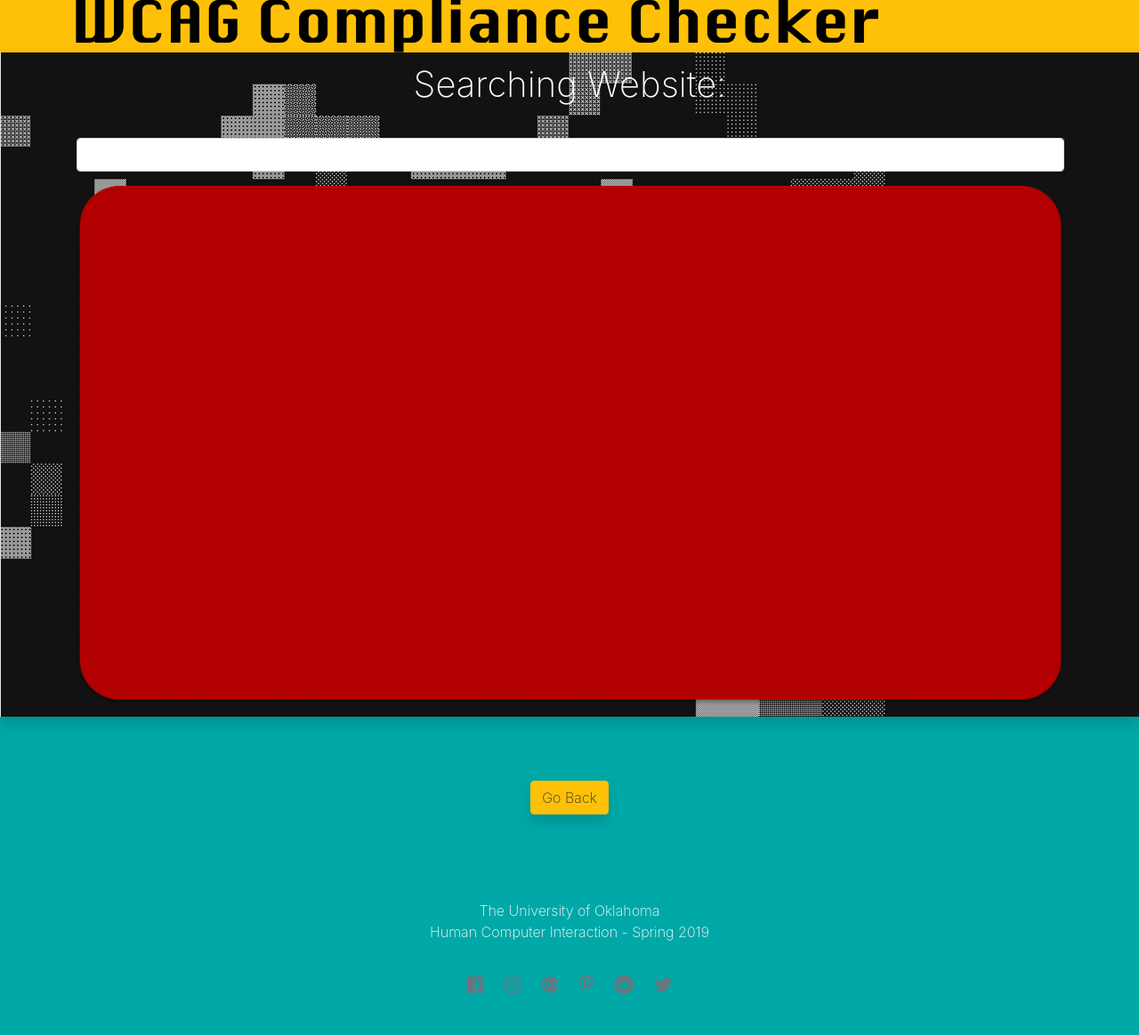
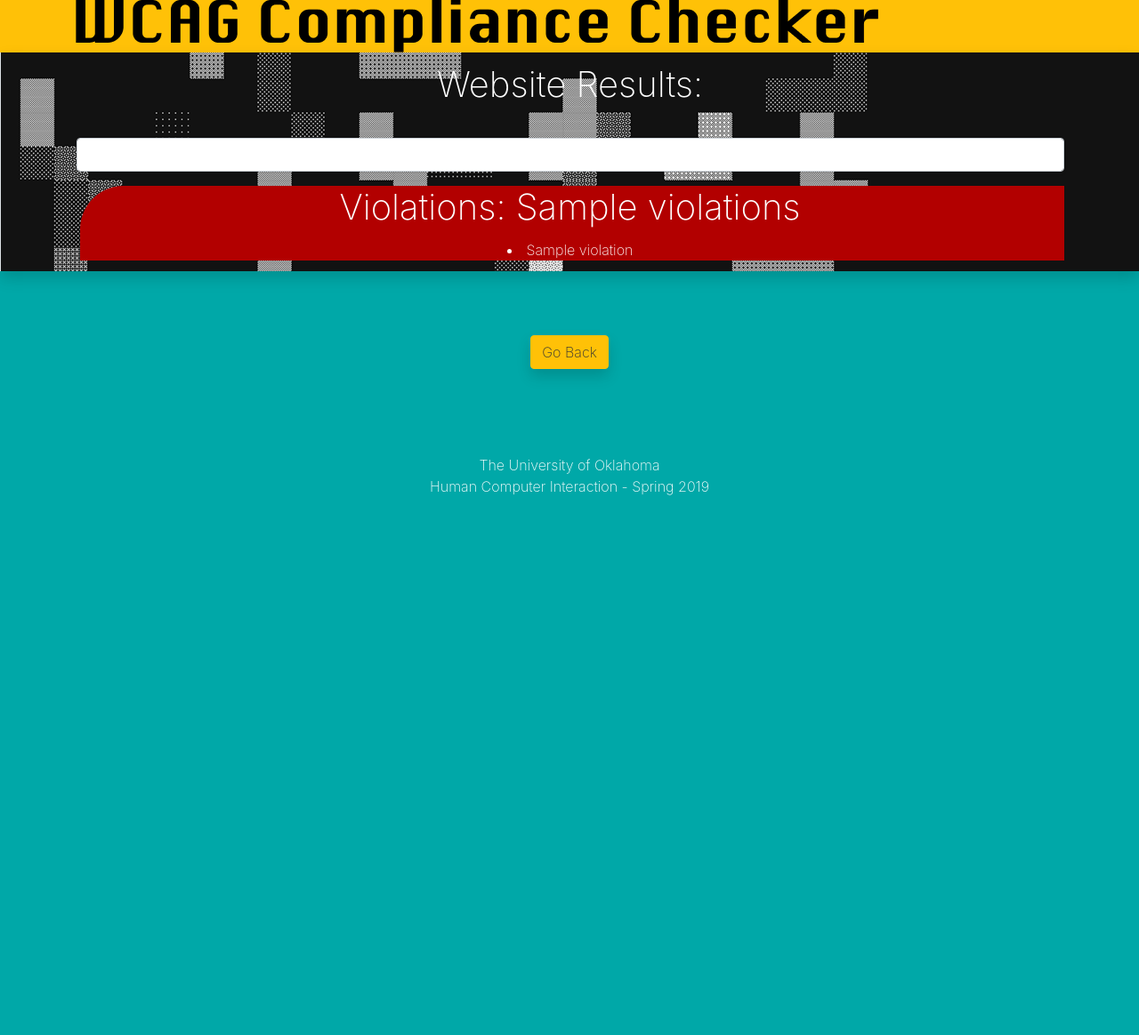
Before and after one commit to nlafon/WCAGCompChecker, a Django app: template wcag_checker/home/templates/resultsTest.html in a window 1280 px wide. Shown: the part 64-1228 px from the top of the page at 89% size. After the commit the page ends 621 px from the top, so only its background shows below. Run offline with Django 3.2, Linux system fonts and the light colour scheme; the template is opened without the code that fills it: most values are stand-ins (such as "Sample title", 1, 10 or a date in 2020); some libraries are stand-ins or nearby versions.

Commit message:
Integrated template

```diff
--- a/wcag_checker/home/models.py
+++ b/wcag_checker/home/models.py
@@ -2,4 +2,4 @@
 from django import forms
 
 class URLForm(forms.Form):
-    url = forms.CharField(label='Website to check', max_length=3000)
+    url = forms.CharField(label='', max_length=3000, widget=forms.TextInput(attrs={'class': "form-control shadow-sm"}))
--- a/wcag_checker/home/templates/resultsTest.html
+++ b/wcag_checker/home/templates/resultsTest.html
@@ -1,20 +1,28 @@
 <!DOCTYPE html>
+
+{% extends "base.html" %}
+
+{% block title %}WCAG Compliance Checker | Results{% endblock %}
+
 <html>
 
-<head>
+{% block head %}
   <meta charset="utf-8">
   <meta name="viewport" content="width=device-width, initial-scale=1">
   <!-- PAGE settings -->
   <link rel="icon" href="https://templates.pingendo.com/assets/Pingendo_favicon.ico">
-  <title>WCAG Compliance Checker | Results</title>
   <meta name="description" content="Wireframe design of a cover page by Pingendo">
   <meta name="keywords" content="Pingendo bootstrap example template wireframe cover">
   <meta name="author" content="Pingendo">
-  <!-- CSS dependencies -->
+
+  <!-- LOAD STATIC CSS dependencies -->
+  {% load static %}
   <link rel="stylesheet" href="https://cdnjs.cloudflare.com/ajax/libs/font-awesome/4.7.0/css/font-awesome.min.css" type="text/css">
-  <link rel="stylesheet" href="wireframe.css">
-</head>
+  <link rel="stylesheet" href="{{ STATIC_URL }} /templates/wireframe.css">
 
+{% endblock %}
+
+{% block content %}
 <body class="text-center bg-dark">
   <nav class="navbar navbar-expand-md bg-warning navbar-light">
     <div class="container">
@@ -23,7 +31,7 @@
       <div class="collapse navbar-collapse text-center justify-content-end" id="navbar2SupportedContent">
         <ul class="navbar-nav">
           <li class="nav-item">
-            <a class="nav-link active" href="#"><b>Home</b></a>
+            <a class="nav-link active" href="/home"><b>Home</b></a>
           </li>
           <li class="nav-item">
             <a class="nav-link" href="#"><b>The Team</b></a>
@@ -38,20 +46,38 @@
   <div class="bg-warning py-0" style="">
     <div class="container">
       <div class="row">
-        <div class="col-md-12"><img class="img-fluid d-block" src="assets/images/WCAG Compliance Checker.png" height="4"></div>
+        <div class="col-md-12"><img class="img-fluid d-block" src="{% static "assets/images/WCAG Compliance Checker.png" %}" height="4"></div>
       </div>
     </div>
   </div>
-  <div class="text-center border-left shadow py-2" style="	background-image: url(assets/images/merge-pattern.png);	background-position: right bottom;	background-size: cover;	background-repeat: repeat;	background-attachment: fixed;">
+  <div class="text-center border-left shadow py-2" style="	background-image: url({% static "assets/images/merge-pattern.png" %});	background-position: right bottom;	background-size: cover;	background-repeat: repeat;	background-attachment: fixed;">
     <div class="container">
       <div class="row">
         <div class="col-md-12">
-          <h1 class="text-center">Searching Website:</h1>
+          <h1 class="text-center">Website Results:</h1>
           <div class="form-group"><label></label><input type="search" class="form-control shadow-sm" id="form6" name="Url placeholder"></div>
         </div>
       </div>
       <div class="row">
-        <div class="col-md-12"><img class="d-block img-fluid w-100 shadow-none" src="assets/images/RectangleRed.png"></div>
+        <div class="col-md-12">
+
+		<div class="d-block img-fluid w-100 shadow-none" style="background-image: url({% static "assets/images/RectangleRed.png" %});">
+
+			<!--img class="d-block img-fluid w-100 shadow-none" src="{% static "assets/images/RectangleRed.png" %}" -->
+
+			<!-- Results go here -->
+
+			<h1 class="text-center">Violations: {{ violations }}</h1>
+
+			{% for violation in alt_text_violations %}
+
+					<li>{{ violation |safe }}</li>
+
+			{% endfor %}
+
+		</div>
+
+		</div>
       </div>
       <div class="row">
       </div>
@@ -60,7 +86,9 @@
   <div class="py-5">
     <div class="container">
       <div class="row">
-        <div class="col-md-12"><a class="btn btn-warning text-body shadow" href="#" contenteditable="true">Go Back</a></div>
+        <div class="col-md-12">
+		<a class="btn btn-warning text-body shadow" href="/home">Go Back</a>
+		</div>
       </div>
     </div>
   </div>
@@ -71,26 +99,14 @@
           <p style="" class="">The University of Oklahoma<br>Human Computer Interaction - Spring 2019</p>
         </div>
       </div>
-      <div class="row">
-        <div class="col-md-12 d-flex align-items-center justify-content-center my-3"> <a href="#">
-            <i class="d-block fa fa-facebook-official text-muted fa-lg mr-2"></i>
-          </a> <a href="#">
-            <i class="d-block fa fa-instagram text-muted fa-lg mx-2"></i>
-          </a> <a href="#">
-            <i class="d-block fa fa-google-plus-official text-muted fa-lg mx-2"></i>
-          </a> <a href="#">
-            <i class="d-block fa fa-pinterest-p text-muted fa-lg mx-2"></i>
-          </a> <a href="#">
-            <i class="d-block fa fa-reddit text-muted fa-lg mx-2"></i>
-          </a> <a href="#">
-            <i class="d-block fa fa-twitter text-muted fa-lg ml-2"></i>
-          </a> </div>
-      </div>
+
     </div>
   </div>
   <script src="https://code.jquery.com/jquery-3.3.1.slim.min.js" integrity="sha384-q8i/X+965DzO0rT7abK41JStQIAqVgRVzpbzo5smXKp4YfRvH+8abtTE1Pi6jizo" crossorigin="anonymous"></script>
   <script src="https://cdnjs.cloudflare.com/ajax/libs/popper.js/1.14.3/umd/popper.min.js" integrity="sha384-ZMP7rVo3mIykV+2+9J3UJ46jBk0WLaUAdn689aCwoqbBJiSnjAK/l8WvCWPIPm49" crossorigin="anonymous"></script>
   <script src="https://stackpath.bootstrapcdn.com/bootstrap/4.1.3/js/bootstrap.min.js" integrity="sha384-ChfqqxuZUCnJSK3+MXmPNIyE6ZbWh2IMqE241rYiqJxyMiZ6OW/JmZQ5stwEULTy" crossorigin="anonymous" style=""></script>
 </body>
+</body>
+{% endblock %}
 
 </html>
--- a/wcag_checker/templates/base.html
+++ b/wcag_checker/templates/base.html
@@ -7,6 +7,7 @@
 <html>
 <head>
     <title>{% block title %}{% endblock %}</title>
+	{% block head %}{% endblock %}
 </head>
 <body>
     {% block content %}{% endblock %}
```
Also changed, not shown: wcag_checker/home/templates/homeTest.html (+45 -33 lines), wcag_checker/home/views.py (+5 -5 lines), wcag_checker/wcag_checker/settings.py (+6 -1 lines).
